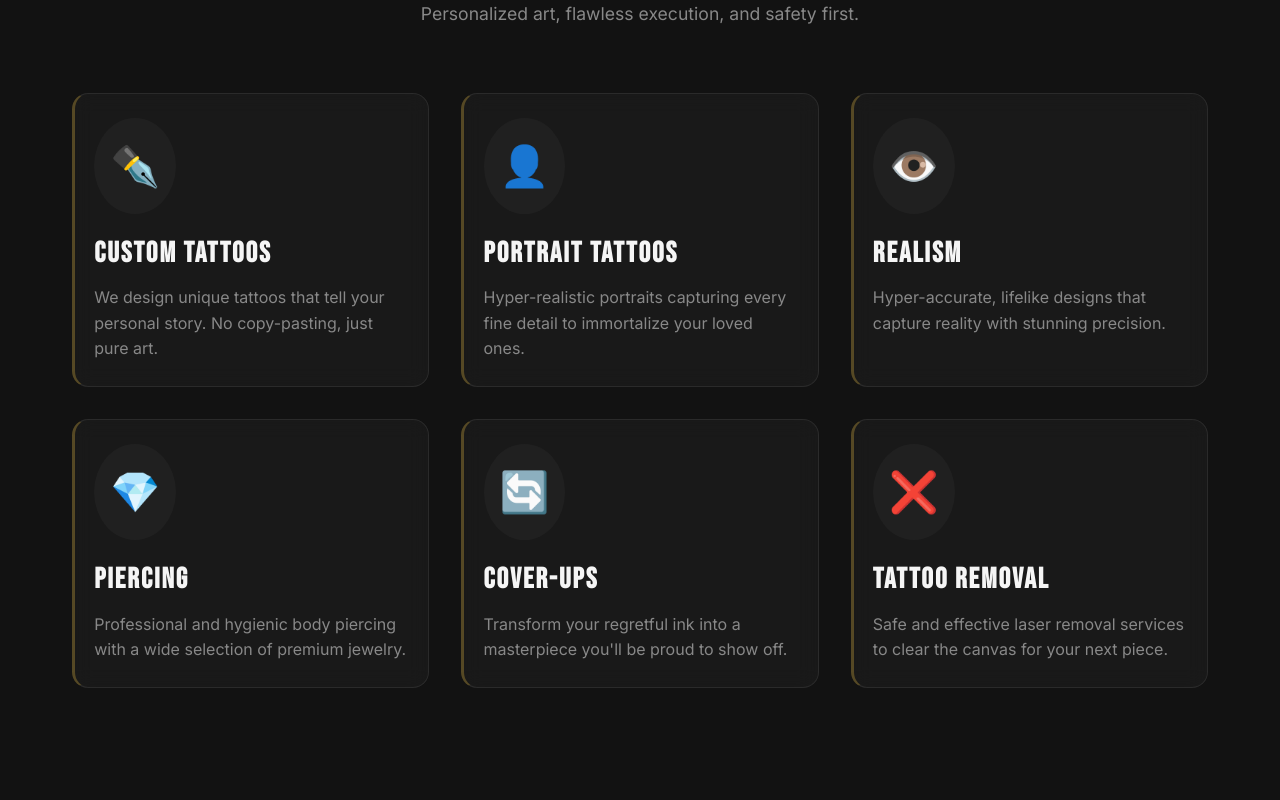
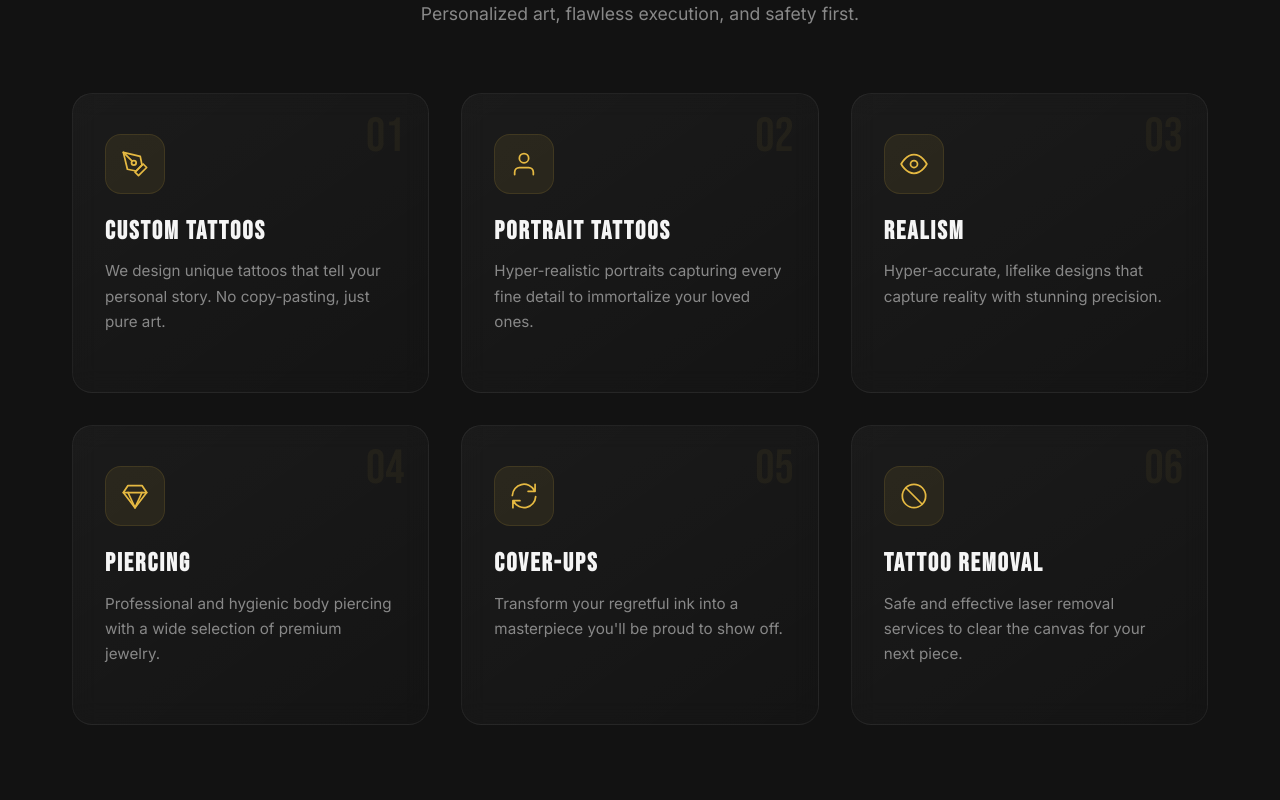
Before and after one commit to sandy230106/xtremetattoo, a Next.js app: page / in a window 1280 px wide. Shown: the part 1820-2620 px from the top of the page. Built offline with nearby package versions, Linux system fonts and the light colour scheme.

Commit message:
feat: redesign services section with SVG icons, numbered cards, premium hover effects

```diff
--- a/src/app/globals.css
+++ b/src/app/globals.css
@@ -774,82 +774,191 @@ ul {
    ========================================================================== */
 .services-grid {
     display: grid;
-    grid-template-columns: repeat(auto-fit, minmax(300px, 1fr));
+    grid-template-columns: repeat(3, 1fr);
     gap: 2rem;
 }
 
 .service-card {
-    background: var(--glass-bg);
-    backdrop-filter: blur(10px);
-    -webkit-backdrop-filter: blur(10px);
-    padding: 3rem 2rem;
-    border-radius: 12px;
-    border: 1px solid var(--glass-border);
-    transition: all 0.5s cubic-bezier(0.25, 1, 0.5, 1);
+    background: linear-gradient(145deg, rgba(255,255,255,0.04), rgba(255,255,255,0.01));
+    backdrop-filter: blur(12px);
+    -webkit-backdrop-filter: blur(12px);
+    padding: 2.5rem 2rem 2rem;
+    border-radius: 20px;
+    border: 1px solid rgba(255, 255, 255, 0.06);
+    transition: transform 0.5s cubic-bezier(0.25, 1, 0.5, 1),
+                box-shadow 0.5s cubic-bezier(0.25, 1, 0.5, 1),
+                border-color 0.5s ease;
     position: relative;
     overflow: hidden;
-}
-
+    cursor: default;
+}
+
+/* Top shine sweep on hover */
 .service-card::before {
     content: '';
     position: absolute;
     top: 0;
-    left: 0;
-    width: 100%;
+    left: -75%;
+    width: 50%;
     height: 100%;
-    background: radial-gradient(circle at top left, rgba(229, 185, 66, 0.06), transparent 70%);
-    opacity: 0;
-    transition: opacity 0.5s ease;
+    background: linear-gradient(
+        90deg,
+        transparent,
+        rgba(229, 185, 66, 0.07),
+        transparent
+    );
+    transform: skewX(-20deg);
+    transition: left 0.8s cubic-bezier(0.25, 1, 0.5, 1);
     pointer-events: none;
 }
 
 .service-card:hover::before {
-    opacity: 1;
-}
-
+    left: 125%;
+}
+
+/* Gold accent bar at top */
 .service-card::after {
     content: '';
     position: absolute;
     top: 0;
-    left: 0;
-    width: 3px;
-    height: 0;
-    background: linear-gradient(to bottom, var(--clr-gold), transparent);
-    transition: height 0.6s cubic-bezier(0.25, 1, 0.5, 1);
+    left: 50%;
+    transform: translateX(-50%) scaleX(0);
+    width: 60%;
+    height: 2px;
+    background: linear-gradient(90deg, transparent, var(--clr-gold), transparent);
+    transition: transform 0.6s cubic-bezier(0.25, 1, 0.5, 1);
+    transform-origin: center;
+}
+
+.service-card:hover::after {
+    transform: translateX(-50%) scaleX(1);
 }
 
 .service-card:hover {
-    transform: translateY(-10px);
-    border-color: rgba(229, 185, 66, 0.15);
-    box-shadow: 0 20px 50px rgba(0, 0, 0, 0.3), 0 0 30px rgba(229, 185, 66, 0.05);
-}
-
-.service-card:hover::after {
-    height: 100%;
+    transform: translateY(-12px);
+    border-color: rgba(229, 185, 66, 0.12);
+    box-shadow:
+        0 25px 60px rgba(0, 0, 0, 0.4),
+        0 0 80px rgba(229, 185, 66, 0.04),
+        inset 0 1px 0 rgba(255, 255, 255, 0.05);
+}
+
+/* Service number (01, 02...) */
+.service-number {
+    position: absolute;
+    top: 1.2rem;
+    right: 1.5rem;
+    font-family: var(--font-heading);
+    font-size: 3rem;
+    line-height: 1;
+    color: rgba(229, 185, 66, 0.06);
+    transition: color 0.5s ease;
+    pointer-events: none;
+    user-select: none;
+}
+
+.service-card:hover .service-number {
+    color: rgba(229, 185, 66, 0.12);
+}
+
+/* Icon wrapper */
+.service-icon-wrap {
+    position: relative;
+    display: inline-flex;
+    margin-bottom: 1.5rem;
 }
 
 .service-icon {
-    font-size: 2.5rem;
-    margin-bottom: 1.5rem;
-    display: inline-block;
-    padding: 1rem;
-    background: rgba(255,255,255,0.03);
+    position: relative;
+    z-index: 1;
+    width: 60px;
+    height: 60px;
+    display: flex;
+    align-items: center;
+    justify-content: center;
+    background: rgba(229, 185, 66, 0.08);
+    border: 1px solid rgba(229, 185, 66, 0.12);
+    border-radius: 16px;
+    color: var(--clr-gold);
+    transition: transform 0.5s cubic-bezier(0.25, 1, 0.5, 1),
+                background 0.4s ease,
+                border-color 0.4s ease,
+                box-shadow 0.4s ease;
+}
+
+.service-icon svg {
+    width: 28px;
+    height: 28px;
+}
+
+.service-icon-glow {
+    position: absolute;
+    top: 50%;
+    left: 50%;
+    transform: translate(-50%, -50%);
+    width: 70px;
+    height: 70px;
+    background: radial-gradient(circle, rgba(229, 185, 66, 0.15), transparent 70%);
     border-radius: 50%;
-    transition: transform 0.5s ease, background 0.3s ease;
+    opacity: 0;
+    transition: opacity 0.5s ease, transform 0.5s ease;
+    pointer-events: none;
 }
 
 .service-card:hover .service-icon {
-    transform: scale(1.15) rotate(5deg);
-    background: rgba(229, 185, 66, 0.1);
+    transform: translateY(-3px) scale(1.08);
+    background: rgba(229, 185, 66, 0.15);
+    border-color: rgba(229, 185, 66, 0.3);
+    box-shadow: 0 8px 25px rgba(229, 185, 66, 0.15);
+}
+
+.service-card:hover .service-icon-glow {
+    opacity: 1;
+    transform: translate(-50%, -50%) scale(1.3);
 }
 
 .service-title {
-    font-size: 1.8rem;
-    margin-bottom: 1rem;
+    font-size: 1.6rem;
+    margin-bottom: 0.8rem;
+    transition: color 0.4s ease;
+}
+
+.service-card:hover .service-title {
+    color: var(--clr-gold);
 }
 
 .service-desc {
     color: var(--clr-gray);
+    font-size: 0.95rem;
+    line-height: 1.65;
+    transition: color 0.4s ease;
+}
+
+.service-card:hover .service-desc {
+    color: rgba(255, 255, 255, 0.7);
+}
+
+/* Bottom accent line */
+.service-line {
+    width: 0;
+    height: 2px;
+    margin-top: 1.5rem;
+    background: linear-gradient(90deg, var(--clr-gold), rgba(229, 185, 66, 0.3), transparent);
+    border-radius: 2px;
+    transition: width 0.6s cubic-bezier(0.25, 1, 0.5, 1);
+}
+
+.service-card:hover .service-line {
+    width: 60px;
+}
+
+/* Staggered hover tilt on grid */
+.service-card:nth-child(odd):hover {
+    transform: translateY(-12px) rotate(-0.5deg);
+}
+
+.service-card:nth-child(even):hover {
+    transform: translateY(-12px) rotate(0.5deg);
 }
 
 /* ==========================================================================
@@ -1619,7 +1728,7 @@ input, select, textarea {
     }
 
     .services-grid {
-        grid-template-columns: repeat(auto-fit, minmax(250px, 1fr));
+        grid-template-columns: repeat(2, 1fr);
     }
 
     .testimonials-grid {
@@ -1892,28 +2001,42 @@ input, select, textarea {
 
     .service-card {
         padding: 2rem 1.5rem;
-        transition: transform 0.3s ease, box-shadow 0.3s ease;
         border-radius: 16px;
     }
 
     .service-card:active {
-        transform: scale(0.97);
+        transform: scale(0.97) !important;
         box-shadow: 0 0 20px rgba(229, 185, 66, 0.15);
     }
 
-    /* Show the gold accent line on mobile by default for active cards */
-    .service-card::after {
-        height: 100%;
-        opacity: 0.5;
+    .service-number {
+        font-size: 2.2rem;
+        top: 1rem;
+        right: 1.2rem;
     }
 
     .service-icon {
-        font-size: 2rem;
-        padding: 0.8rem;
+        width: 50px;
+        height: 50px;
+        border-radius: 14px;
+    }
+
+    .service-icon svg {
+        width: 24px;
+        height: 24px;
+    }
+
+    .service-icon-wrap {
+        margin-bottom: 1.2rem;
     }
 
     .service-title {
-        font-size: 1.5rem;
+        font-size: 1.4rem;
+    }
+
+    .service-line {
+        width: 40px !important;
+        margin-top: 1.2rem;
     }
 
     /* ---- Marquee ---- */
@@ -2261,6 +2384,10 @@ input, select, textarea {
         padding: 1.5rem 1.2rem;
     }
 
+    .service-number {
+        font-size: 1.8rem;
+    }
+
     .about-experience {
         padding: 0.8rem 1.2rem;
     }
--- a/src/app/page.js
+++ b/src/app/page.js
@@ -216,36 +216,37 @@ export default function Home() {
             <p className="section-subtitle">Personalized art, flawless execution, and safety first.</p>
           </div>
           <div className="services-grid">
-            <div className="service-card reveal-zoom">
-              <div className="service-icon">✒️</div>
-              <h3 className="service-title">Custom Tattoos</h3>
-              <p className="service-desc">We design unique tattoos that tell your personal story. No copy-pasting, just pure art.</p>
-            </div>
-            <div className="service-card reveal-zoom delay-1">
-              <div className="service-icon">👤</div>
-              <h3 className="service-title">Portrait Tattoos</h3>
-              <p className="service-desc">Hyper-realistic portraits capturing every fine detail to immortalize your loved ones.</p>
-            </div>
-            <div className="service-card reveal-zoom delay-2">
-              <div className="service-icon">👁️</div>
-              <h3 className="service-title">Realism</h3>
-              <p className="service-desc">Hyper-accurate, lifelike designs that capture reality with stunning precision.</p>
-            </div>
-            <div className="service-card reveal-zoom delay-3">
-              <div className="service-icon">💎</div>
-              <h3 className="service-title">Piercing</h3>
-              <p className="service-desc">Professional and hygienic body piercing with a wide selection of premium jewelry.</p>
-            </div>
-            <div className="service-card reveal-zoom delay-4">
-              <div className="service-icon">🔄</div>
-              <h3 className="service-title">Cover-ups</h3>
-              <p className="service-desc">Transform your regretful ink into a masterpiece you&apos;ll be proud to show off.</p>
-            </div>
-            <div className="service-card reveal-zoom delay-5">
-              <div className="service-icon">❌</div>
-              <h3 className="service-title">Tattoo Removal</h3>
-              <p className="service-desc">Safe and effective laser removal services to clear the canvas for your next piece.</p>
-            </div>
+            {[
+              { icon: (
+                <svg viewBox="0 0 24 24" fill="none" stroke="currentColor" strokeWidth="1.5" strokeLinecap="round" strokeLinejoin="round"><path d="M12 19l7-7 3 3-7 7-3-3z"/><path d="M18 13l-1.5-7.5L2 2l3.5 14.5L13 18l5-5z"/><path d="M2 2l7.586 7.586"/><circle cx="11" cy="11" r="2"/></svg>
+              ), title: 'Custom Tattoos', desc: 'We design unique tattoos that tell your personal story. No copy-pasting, just pure art.' },
+              { icon: (
+                <svg viewBox="0 0 24 24" fill="none" stroke="currentColor" strokeWidth="1.5" strokeLinecap="round" strokeLinejoin="round"><path d="M20 21v-2a4 4 0 0 0-4-4H8a4 4 0 0 0-4 4v2"/><circle cx="12" cy="7" r="4"/></svg>
+              ), title: 'Portrait Tattoos', desc: 'Hyper-realistic portraits capturing every fine detail to immortalize your loved ones.' },
+              { icon: (
+                <svg viewBox="0 0 24 24" fill="none" stroke="currentColor" strokeWidth="1.5" strokeLinecap="round" strokeLinejoin="round"><path d="M1 12s4-8 11-8 11 8 11 8-4 8-11 8-11-8-11-8z"/><circle cx="12" cy="12" r="3"/></svg>
+              ), title: 'Realism', desc: 'Hyper-accurate, lifelike designs that capture reality with stunning precision.' },
+              { icon: (
+                <svg viewBox="0 0 24 24" fill="none" stroke="currentColor" strokeWidth="1.5" strokeLinecap="round" strokeLinejoin="round"><path d="M6 3h12l4 6-10 13L2 9z"/><path d="M2 9h20"/><path d="M12 22L6 9"/><path d="M12 22l6-13"/></svg>
+              ), title: 'Piercing', desc: 'Professional and hygienic body piercing with a wide selection of premium jewelry.' },
+              { icon: (
+                <svg viewBox="0 0 24 24" fill="none" stroke="currentColor" strokeWidth="1.5" strokeLinecap="round" strokeLinejoin="round"><path d="M21.5 2v6h-6M2.5 22v-6h6M2 11.5a10 10 0 0 1 18.8-4.3M22 12.5a10 10 0 0 1-18.8 4.2"/></svg>
+              ), title: 'Cover-ups', desc: 'Transform your regretful ink into a masterpiece you\'ll be proud to show off.' },
+              { icon: (
+                <svg viewBox="0 0 24 24" fill="none" stroke="currentColor" strokeWidth="1.5" strokeLinecap="round" strokeLinejoin="round"><circle cx="12" cy="12" r="10"/><path d="M4.93 4.93l14.14 14.14"/></svg>
+              ), title: 'Tattoo Removal', desc: 'Safe and effective laser removal services to clear the canvas for your next piece.' },
+            ].map((service, i) => (
+              <div className={`service-card reveal-zoom delay-${i}`} key={i}>
+                <span className="service-number">0{i + 1}</span>
+                <div className="service-icon-wrap">
+                  <div className="service-icon">{service.icon}</div>
+                  <div className="service-icon-glow"></div>
+                </div>
+                <h3 className="service-title">{service.title}</h3>
+                <p className="service-desc">{service.desc}</p>
+                <div className="service-line"></div>
+              </div>
+            ))}
           </div>
         </div>
       </section>
```
